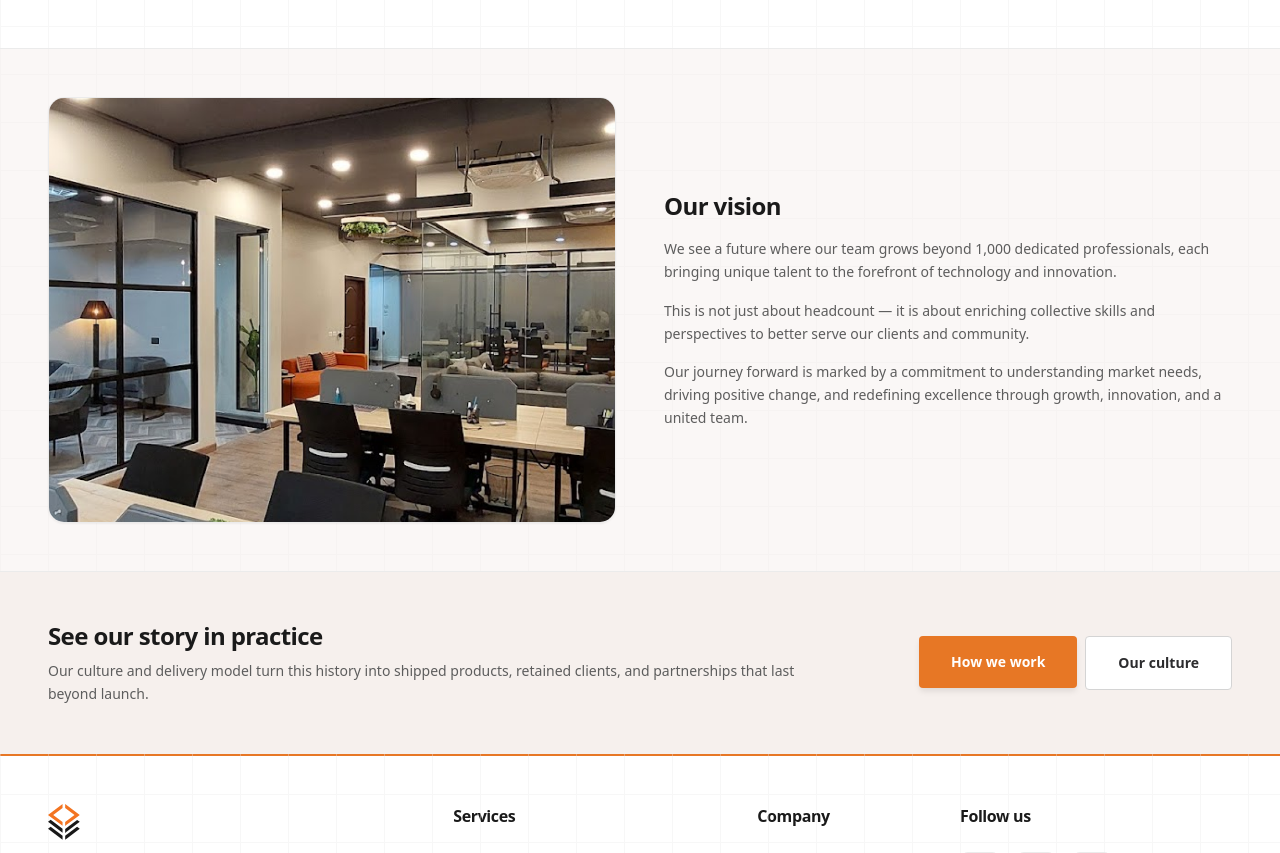
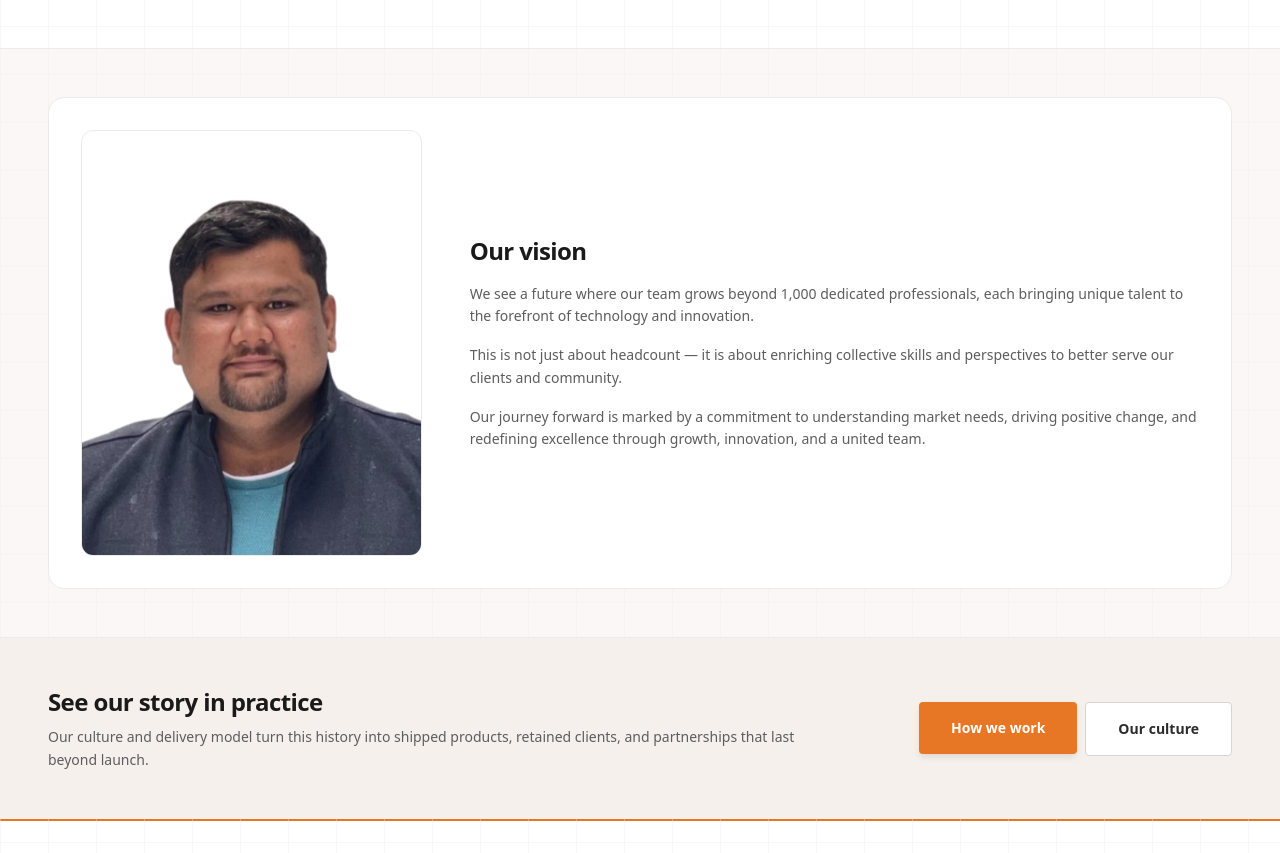
Before and after one commit to levi-dev-stack/stack360-website, a Next.js app: page /who-we-are/history in a window 1280 px wide. Shown: the part 1366-2219 px from the top of the page. Built offline with nearby package versions, Linux system fonts and the light colour scheme.

Commit message:
correct image placed

```diff
--- a/src/components/pages/who-we-are/history/index.tsx
+++ b/src/components/pages/who-we-are/history/index.tsx
@@ -72,22 +72,23 @@ export default function HistoryPage() {
       </MotionSection>
 
       <MotionSection className="border-t border-neutral-200 bg-neutral-100/50 py-2xl">
-        <div className="site-container grid grid-cols-1 items-center gap-2xl lg:grid-cols-2">
+        <div className="site-container">
           <MotionReveal>
             <MotionCard
               interactive={false}
-              className="relative aspect-4/3 overflow-hidden rounded-xl border border-neutral-200 shadow-sm"
+              className="grid grid-cols-1 items-center gap-xl rounded-xl border border-neutral-200 bg-neutral-50 p-xl lg:grid-cols-12 lg:gap-2xl"
             >
+              <div className="relative aspect-4/5 overflow-hidden rounded-lg border border-neutral-200 lg:col-span-4">
                 <Image
                   src={HISTORY_VISION.image.src}
                   alt={HISTORY_VISION.image.alt}
                   fill
-                sizes="(max-width: 1024px) 100vw, 50vw"
-                className="object-cover transition-transform duration-700 hover:scale-[1.03]"
+                  sizes="(max-width: 1024px) 100vw, 33vw"
+                  className="object-cover object-top transition-transform duration-700 hover:scale-[1.03]"
                 />
-            </MotionCard>
-          </MotionReveal>
-          <MotionStagger className="space-y-md">
+              </div>
+
+              <MotionStagger className="space-y-md lg:col-span-8">
                 <MotionStaggerItem>
                   <h2 className="text-2xl font-bold tracking-tight text-neutral-900">
                     {HISTORY_VISION.title}
@@ -99,6 +100,8 @@ export default function HistoryPage() {
                   </MotionStaggerItem>
                 ))}
               </MotionStagger>
+            </MotionCard>
+          </MotionReveal>
         </div>
       </MotionSection>
 
--- a/src/constants/component/who-we-are-history-data.ts
+++ b/src/constants/component/who-we-are-history-data.ts
@@ -48,8 +48,8 @@ export const HISTORY_VISION = {
     'Our journey forward is marked by a commitment to understanding market needs, driving positive change, and redefining excellence through growth, innovation, and a united team.',
   ],
   image: {
-    src: '/assets/who-we-are/office/dev-hall.png',
-    alt: 'Stack360 engineering team working in the development hall',
+    src: '/assets/who-we-are/leaders/azmat-rana.png',
+    alt: 'Azmat Rana, CEO of Stack360',
   },
 } as const;
 
```
Lines whose indentation alone changed are shown as unchanged.
